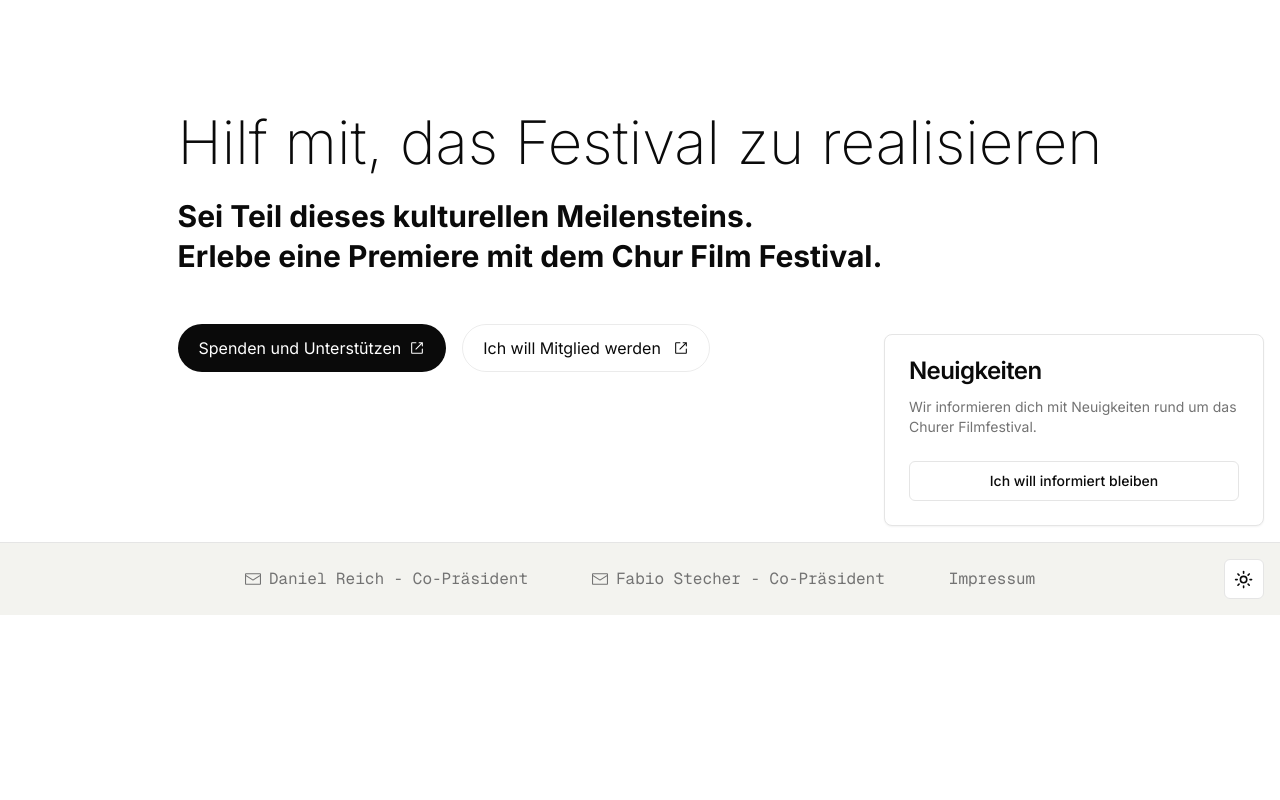
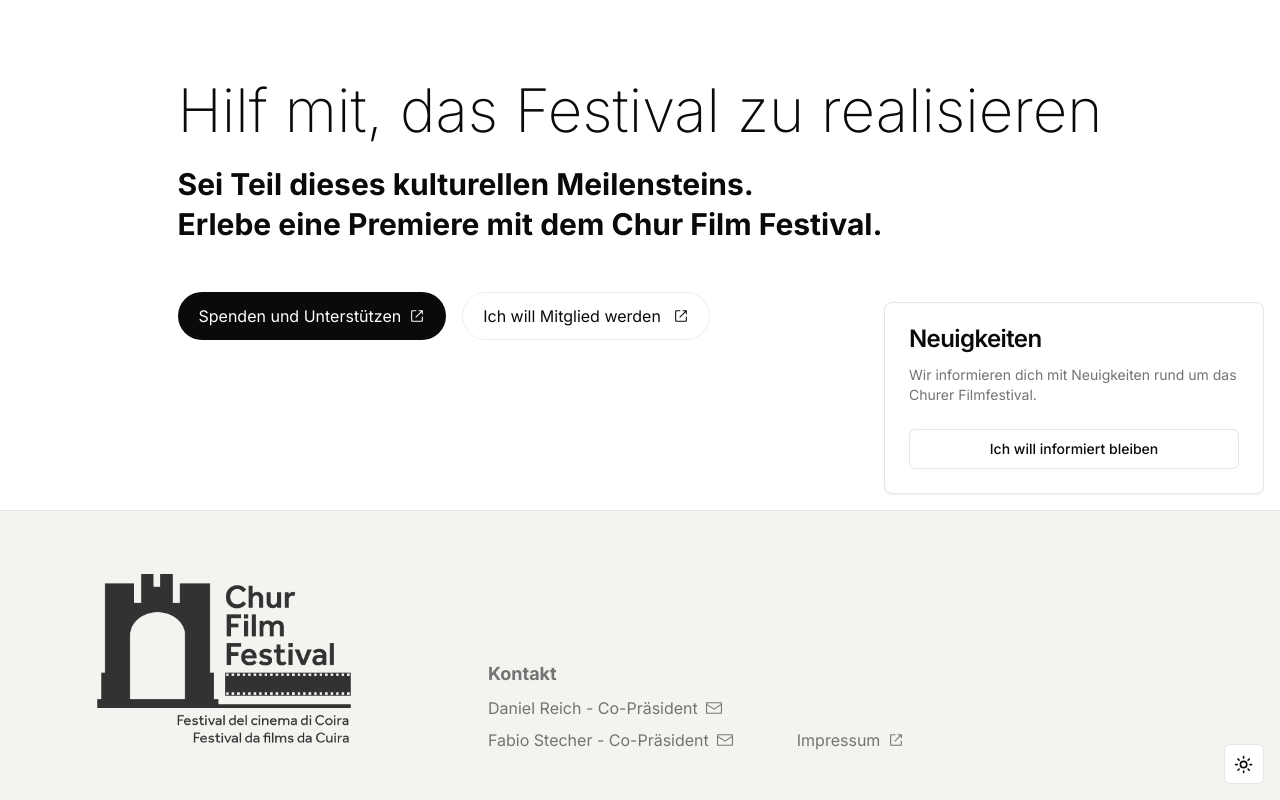
Before and after one commit to j7i/chur-film-festival, a Next.js app: page / in a window 1280 px wide. Shown: the part 4472-5272 px from the top of the page. Before the commit the page ends 5087 px from the top, so only its background shows below. Built offline with nearby package versions, Linux system fonts and the light colour scheme.

Commit message:
adjust footer

```diff
--- a/app/page.tsx
+++ b/app/page.tsx
@@ -7,7 +7,7 @@ import {
   AccordionContent,
   AccordionItem,
   AccordionTrigger,
-} from "@/components/ui/accordion"
+} from "@/components/ui/accordion";
 
 import { Separator } from "@/components/ui/separator";
 import { FinanceProgress } from "@/components/finance-progress";
@@ -197,12 +197,14 @@ export default function Home() {
         </div>
       </section>
 
-      <section className="flex justify-center p-12 pb-20 sm:p-20 bg-artsy-off-white dark:bg-zinc-900">
+      <section className="flex justify-center px-6 pt-12 pb-20 bg-artsy-off-white dark:bg-zinc-900">
         <div className="max-w-[1200px] w-full ">
           <Accordion type="single" collapsible defaultValue="Herbst 2024">
             {timeline.map((item, index) => (
               <AccordionItem key={index} value={item.time}>
-            <AccordionTrigger className="font-light text-2xl">{item.time}</AccordionTrigger>
+                <AccordionTrigger className="font-light text-2xl">
+                  {item.time}
+                </AccordionTrigger>
                 <AccordionContent>
                   <ul className="grid grid-cols-1 gap-6 mt-2 mb-6">
                     {item.description.map((desc, index) => (
@@ -259,15 +261,25 @@ export default function Home() {
 
       <Separator />
 
-      <footer className="flex flex-col md:flex-row p-6 gap-8 md:gap-16 flex-wrap items-center justify-center bg-muted-background relative bg-artsy-off-white dark:bg-zinc-900 font-[family-name:var(--font-geist-mono)]">
+      <footer className="flex flex-col items-center lg:items-end lg:flex-row p-6 gap-8 md:gap-16 flex-wrap relative bg-artsy-off-white dark:bg-zinc-900">
+        <Image
+          className="mix-blend-difference opacity-80 pt-4"
+          src="/static/chur-film-festival-logo.png"
+          alt="Next.js logo"
+          width={400}
+          height={200}
+          priority
+        />
+        <div className="flex flex-col gap-2 mb-6 justify-end">
+          <h4 className="text-lg font-bold text-muted-foreground">Kontakt</h4>
           <a
             className="flex items-center gap-2 hover:underline hover:underline-offset-4 text-muted-foreground hover:text-foreground"
             href="mailto:reich@churfilmfestival.ch"
             target="_blank"
             rel="noopener noreferrer"
           >
+            Daniel Reich - Co-Präsident
             <EnvelopeClosedIcon width={16} height={16} />
-          Daniel Reich - Co-Präsident
           </a>
           <a
             className="flex items-center gap-2 hover:underline hover:underline-offset-4 text-muted-foreground hover:text-foreground"
@@ -275,17 +287,20 @@ export default function Home() {
             target="_blank"
             rel="noopener noreferrer"
           >
+            Fabio Stecher - Co-Präsident
             <EnvelopeClosedIcon width={16} height={16} />
-          Fabio Stecher - Co-Präsident
           </a>
+        </div>
+        <div className="flex flex-col gap-2 mb-6 justify-end">
           <a
             className="flex items-center gap-2 hover:underline hover:underline-offset-4 text-muted-foreground hover:text-foreground"
             href="/impressum"
             target="_blank"
             rel="noopener noreferrer"
           >
-          Impressum
+            Impressum <ExternalLinkIcon width={16} height={16} />
           </a>
+        </div>
         <div className="absolute bottom-4 right-4 ">
           <ThemeToggleButton />
         </div>
```
Lines whose indentation alone changed are shown as unchanged.
